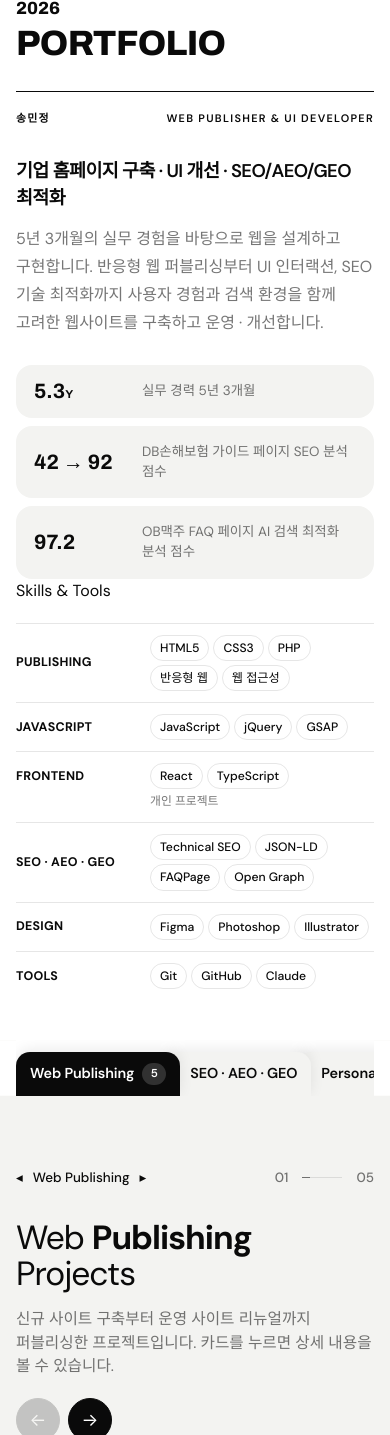
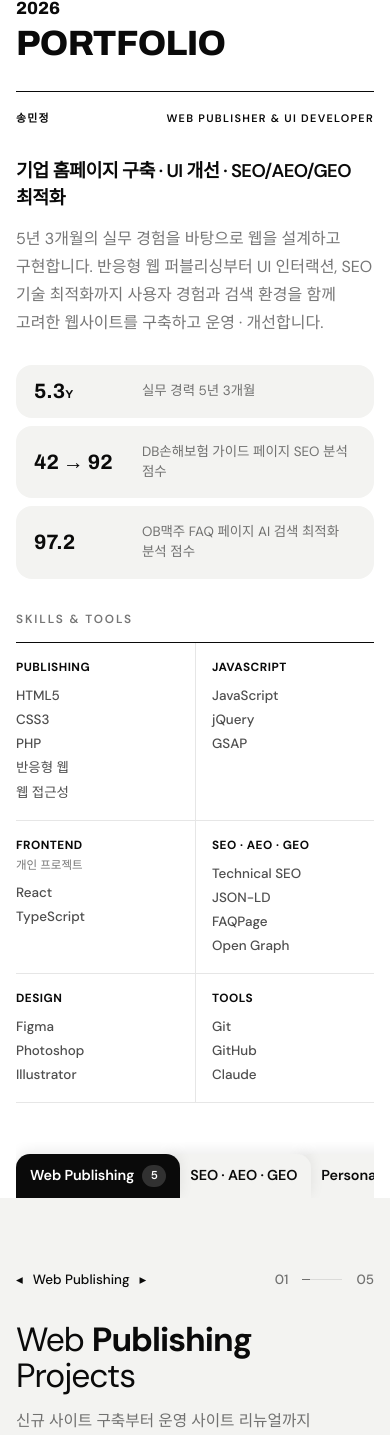
Before and after one commit to smj57575-bit/portfolio, a PHP site: page / in a window 390 px wide. Shown: the part 64-1499 px from the top of the page. Run offline with PHP 8.4, Linux system fonts and the light colour scheme; some web fonts are replaced.

Commit message:
Add files via upload

```diff
--- a/css/home.css
+++ b/css/home.css
@@ -31,11 +31,11 @@ html { scroll-behavior: smooth; }
 .home .nav a:hover { color: #fff; }
 /* 지금 보고 있는 영역 (script.js 가 .is-active 를 붙인다) */
 .home .nav a.is-active { background: #fff; color: var(--ink); }
-.home .topbar__role { justify-self: end; padding: 9px 16px; border: 1px solid var(--line); border-radius: 999px; font-size: 0.8rem; font-weight: 500; }
+.home .topbar__role { justify-self: end; white-space: nowrap; padding: 9px 16px; border: 1px solid var(--line); border-radius: 999px; font-size: 0.8rem; font-weight: 500; }
 
 /* Hero */
 /* 첫 화면만 흰 배경 띠로 깔아 아래 회색 영역과 구분 (성과 카드는 반대로 회색) */
-.home .hero { padding: 0 0 64px; background: #fff; }
+.home .hero { padding: 0 0 40px; background: #fff; }
 .home .topbar { background: rgba(255, 255, 255, 0.94); }
 .home .hero__year,
 .home .hero__title,
@@ -47,27 +47,30 @@ html { scroll-behavior: smooth; }
 .home .hero__intro { margin-top: 32px; }
 .home .hero__lead { font-size: clamp(1.15rem, 2vw, 1.5rem); font-weight: 600; letter-spacing: -0.03em; }
 .home .hero__sub { margin-top: 12px; max-width: 64ch; color: var(--muted); font-size: 1rem; line-height: 1.75; }
-.home .hero__keywords { list-style: none; display: flex; flex-wrap: wrap; gap: 8px; margin-top: 20px; }
-.home .hero__keywords li { padding: 7px 14px; border-radius: 999px; background: var(--ink); color: #fff; font-size: 0.84rem; font-weight: 500; }
 .home .hero__stats { list-style: none; display: grid; grid-template-columns: repeat(3, 1fr); gap: 12px; margin-top: 36px; }
 .home .hero__stats li { display: grid; gap: 6px; padding: 22px 24px; border-radius: 20px; background: var(--paper); }
 .home .hero__stats strong { font-family: 'Archivo', 'DM Sans', sans-serif; font-stretch: 125%; font-size: clamp(1.6rem, 3vw, 2.2rem); font-weight: 700; line-height: 1; }
 .home .hero__stats strong small { font-size: 0.55em; }
 .home .hero__stats span { color: var(--muted); font-size: 0.84rem; }
-/* 사용 기술 — 상자 없이 가는 구분선 목록: 왼쪽 분야명 · 오른쪽 테두리 태그 */
-.home .skill-groups { list-style: none; display: grid; grid-template-columns: 1fr 1fr; column-gap: 48px; margin-top: 28px; }
-.home .skill-group { display: grid; grid-template-columns: 170px 1fr; align-items: center; gap: 4px 16px; padding: 14px 0; border-top: 1px solid var(--line); }
-.home .skill-group__title { font-size: 0.92rem; font-weight: 800; letter-spacing: 0.04em; text-transform: uppercase; }
-.home .skill-group__tags { list-style: none; display: flex; flex-wrap: wrap; gap: 6px; }
-.home .skill-group__tags li { padding: 4px 11px; border: 1px solid var(--line); border-radius: 999px; font-size: 0.84rem; font-weight: 500; }
-.home .skill-group__note { grid-column: 2; color: var(--muted); font-size: 0.74rem; }
+/* 사용 기술 — 칩 대신 6칸 표처럼: 칸마다 분야명 아래로 기술을 한 줄씩 (위아래 가는 선으로만 묶음) */
+.home .hero__label { margin-top: 48px; color: var(--muted); font-size: 0.74rem; font-weight: 600; letter-spacing: 0.16em; text-transform: uppercase; }
+.home .skill-groups { list-style: none; display: grid; grid-template-columns: repeat(6, 1fr); margin-top: 14px; border-top: 1px solid var(--ink); border-bottom: 1px solid var(--line); }
+.home .skill-group { display: flex; flex-direction: column; gap: 12px; padding: 20px 16px 22px; }
+.home .skill-group + .skill-group { border-left: 1px solid var(--line); }
+.home .skill-group:first-child { padding-left: 0; }
+.home .skill-group__title { font-size: 0.82rem; font-weight: 800; letter-spacing: 0.04em; text-transform: uppercase; }
+.home .skill-group__tags { list-style: none; display: grid; gap: 6px; }
+.home .skill-group__tags li { color: rgba(10, 10, 10, 0.72); font-size: 0.9rem; font-weight: 500; line-height: 1.35; }
+.home .skill-group__title { order: 0; }
+.home .skill-group__note { order: 1; margin-top: -8px; color: var(--muted); font-size: 0.72rem; }
+.home .skill-group__tags { order: 2; }
 
 /* Contents — 파일 탭 형태의 목차 (선 대신 위쪽 그림자로 구분)
    첫 탭은 배경색과 같은 톤으로 앞에, 두 번째 탭은 그 뒤로 겹쳐 두고 호버 시 앞으로 꺼낸다.
    탭 아래선이 어긋나지 않도록 위치는 움직이지 않고 겹침 순서(z-index)와 그림자만 바꾼다 */
 .home .contents { display: flex; align-items: flex-end; margin-bottom: 96px; }
 /* 탭 줄까지 흰 배경을 화면 끝까지 이어, 회색 섹션이 탭 바로 아래에서 시작하게 (clip-path 로 위아래는 자르고 좌우만 넓힘) */
-.home .contents { padding-top: 24px; background: #fff; box-shadow: 0 0 0 100vmax #fff; clip-path: inset(0 -100vmax); }
+.home .contents { padding-top: 24px; background: #fff; box-shadow: 0 0 0 100vmax #fff; clip-path: inset(-1px -100vmax 0); margin-top: -1px; }
 .home .content-card { position: relative; z-index: 2; display: inline-flex; align-items: center; gap: 10px; padding: 12px 18px 12px 20px; border-radius: 14px 14px 0 0; background: var(--paper); box-shadow: 0 -3px 14px rgba(0, 0, 0, 0.08); font-size: 0.9rem; transition: box-shadow 0.4s var(--ease); }
 .home .content-card:hover { box-shadow: 0 -5px 20px rgba(0, 0, 0, 0.14); }
 /* 앞 탭이 뒤 탭을 덮도록 1 → 2 → 3 순서로 쌓고, 마우스를 올린 탭만 맨 앞으로 */
@@ -232,11 +235,15 @@ html { scroll-behavior: smooth; }
     .home .hero__stats,
     .home .seo-grid,
     .home .seo-result__list { grid-template-columns: 1fr; }
-    .home .skill-groups { grid-template-columns: 1fr; margin-top: 20px; }
-    .home .skill-group { grid-template-columns: 124px 1fr; gap: 4px 10px; padding: 11px 0; }
-    .home .skill-group__title { font-size: 0.78rem; letter-spacing: 0.02em; }
-    .home .skill-group__tags { gap: 4px; }
-    .home .skill-group__tags li { padding: 3px 9px; font-size: 0.76rem; }
+    .home .hero__label { margin-top: 32px; }
+    .home .skill-groups { grid-template-columns: repeat(2, 1fr); }
+    .home .skill-group { gap: 10px; padding: 16px 0 18px; }
+    .home .skill-group:nth-child(even) { padding-left: 16px; }
+    .home .skill-group + .skill-group { border-left: 0; }
+    .home .skill-group:nth-child(even) { border-left: 1px solid var(--line); }
+    .home .skill-group:nth-child(n+3) { border-top: 1px solid var(--line); }
+    .home .skill-group__title { font-size: 0.74rem; }
+    .home .skill-group__tags li { font-size: 0.84rem; }
     .home .hero__stats { gap: 8px; margin-top: 28px; }
     .home .hero__stats li { grid-template-columns: 96px 1fr; align-items: center; gap: 12px; padding: 16px 18px; border-radius: 16px; }
     .home .hero__stats strong { font-size: 1.3rem; }
@@ -277,7 +284,9 @@ html { scroll-behavior: smooth; }
 }
 @media (min-width: 641px) and (max-width: 980px) {
     .home .seo-grid { grid-template-columns: 1fr 1fr; }
-    .home .skill-groups { grid-template-columns: 1fr; }
+    .home .skill-groups { grid-template-columns: repeat(3, 1fr); }
+    .home .skill-group:nth-child(4) { padding-left: 0; border-left: 0; }
+    .home .skill-group:nth-child(n+4) { border-top: 1px solid var(--line); }
 }
 @media (max-width: 360px) {
     .home .brand { display: none; }   /* 아주 좁은 화면은 메뉴 4개가 들어가도록 로고 점도 숨김 */
```
